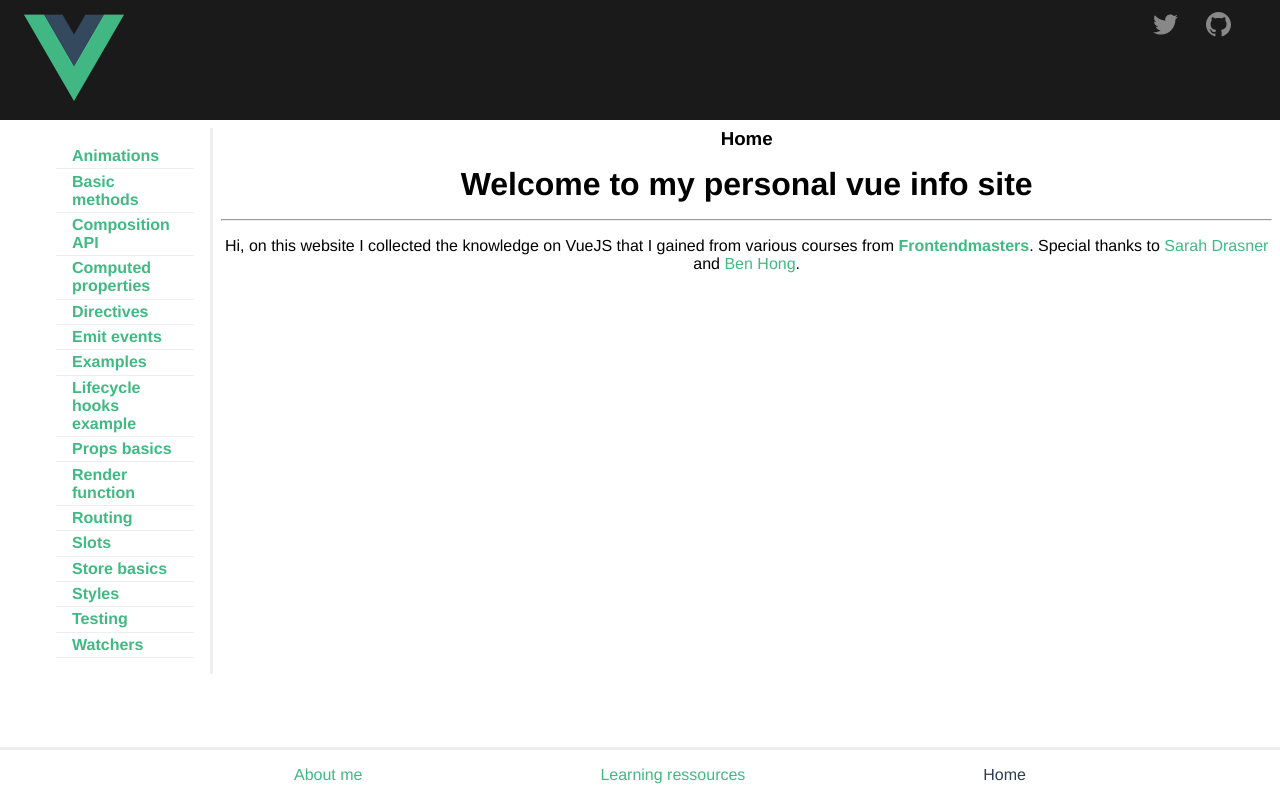
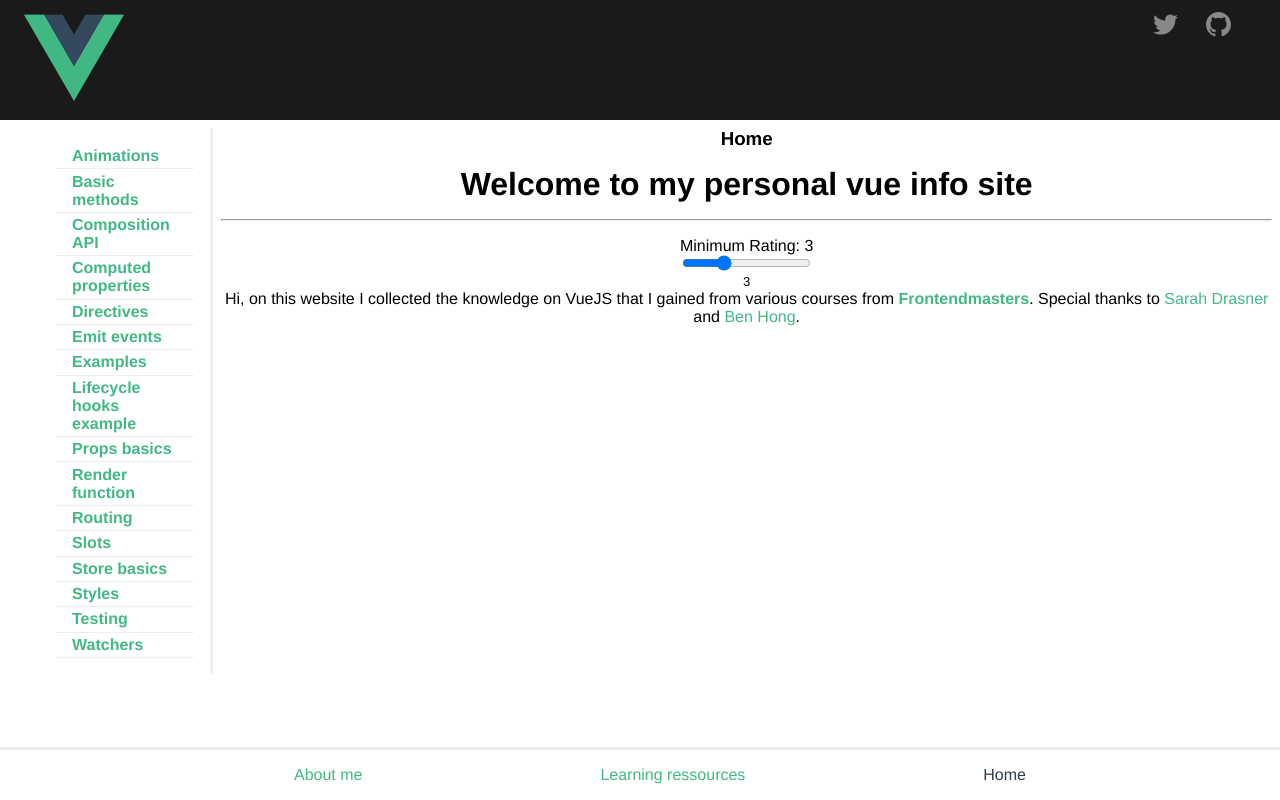
Before and after one commit to HannesLinde/vue_playground, a Vue app: page /home in a window 1280 px wide. Built offline with nearby package versions, Linux system fonts and the light colour scheme.

Commit message:
add styled inputs view

```diff
--- a/src/router/index.ts
+++ b/src/router/index.ts
@@ -162,6 +162,11 @@ const routes: Array<RouteRecordRaw> = [
     component: Styles
   },
   {
+    path: '/css-styles/inputs',
+    name: 'Input styles',
+    component: () => import(/*webpackChunkName: inputStyles*/ '@/views/StyleInputs.vue')
+  },
+  {
     path: '/examples',
     name: 'Examples',
     component: Examples
--- a/src/views/Home.vue
+++ b/src/views/Home.vue
@@ -2,9 +2,29 @@
   <div :class="$style.intro">
     <h1 data-test="home-heading">Welcome to my personal vue info site</h1>
     <hr>
+    <p>Minimum Rating: {{minimumRating}}</p>
+    <input
+      type="range"
+      name="rating"
+      min="0"
+      max="10"
+      :value="minimumRating"
+      @input="changeRating"
+       />
+       <pre>{{minimumRating}}</pre>
     <p data-test="welcome-text">Hi, on this website I collected the knowledge on VueJS that I gained from various courses from <strong><a target="_blank" href="https://frontendmasters.com">Frontendmasters</a></strong>. Special thanks to <a target="_blank" href="https://twitter.com/sarah_edo">Sarah Drasner</a> and <a target="_blank" href="https://twitter.com/bencodezen">Ben Hong</a>.</p>
   </div>
 </template>
+<script setup lang="ts">
+  import { ref } from 'vue'
+
+  const minimumRating=ref(3);
+  const changeRating = (event) => {
+    minimumRating.value = event.target.value
+  }
+
+
+</script>
 
 <style lang="scss" module>
   .intro {
--- /dev/null
+++ b/src/views/StyleInputs.vue
@@ -0,0 +1,116 @@
+<template>
+  <div>
+    <input
+      type="range"
+      min="0"
+      max="10"
+      :value="rating"
+      @input="changeRating"
+      />
+      <div>{{rating}}</div>
+  </div>
+</template>
+
+<script setup lang="ts">
+import { ref } from 'vue';
+
+const rating=ref(0);
+
+/* const changeRating = (event: Event) => {
+  const target = (<HTMLInputElement>event.target);
+  rating.value = Number(target.value);
+}; */
+
+const changeRating = (event: any) => {
+  rating.value = event.target.value;
+}
+
+</script>
+
+<style lang="scss" scoped>
+input[type=range] {
+  -webkit-appearance: none;
+  margin: 18px 0;
+  width: 100%;
+}
+input[type=range]:focus {
+  outline: none;
+}
+input[type=range]::-webkit-slider-runnable-track {
+  width: 100%;
+  height: 8.4px;
+  cursor: pointer;
+  box-shadow: 1px 1px 1px #000000, 0px 0px 1px #0d0d0d;
+  background: #3071a9;
+  border-radius: 1.3px;
+  border: 0.2px solid #010101;
+}
+input[type=range]::-webkit-slider-thumb {
+  box-shadow: 1px 1px 1px #000000, 0px 0px 1px #0d0d0d;
+  border: 1px solid #000000;
+  height: 36px;
+  width: 16px;
+  border-radius: 3px;
+  background: #ffffff;
+  cursor: pointer;
+  -webkit-appearance: none;
+  margin-top: -14px;
+}
+input[type=range]:focus::-webkit-slider-runnable-track {
+  background: #367ebd;
+}
+input[type=range]::-moz-range-track {
+  width: 100%;
+  height: 8.4px;
+  cursor: pointer;
+  box-shadow: 1px 1px 1px #000000, 0px 0px 1px #0d0d0d;
+  background: #3071a9;
+  border-radius: 1.3px;
+  border: 0.2px solid #010101;
+}
+input[type=range]::-moz-range-thumb {
+  box-shadow: 1px 1px 1px #000000, 0px 0px 1px #0d0d0d;
+  border: 1px solid #000000;
+  height: 36px;
+  width: 16px;
+  border-radius: 3px;
+  background: #ffffff;
+  cursor: pointer;
+}
+input[type=range]::-ms-track {
+  width: 100%;
+  height: 8.4px;
+  cursor: pointer;
+  background: transparent;
+  border-color: transparent;
+  border-width: 16px 0;
+  color: transparent;
+}
+input[type=range]::-ms-fill-lower {
+  background: #2a6495;
+  border: 0.2px solid #010101;
+  border-radius: 2.6px;
+  box-shadow: 1px 1px 1px #000000, 0px 0px 1px #0d0d0d;
+}
+input[type=range]::-ms-fill-upper {
+  background: #3071a9;
+  border: 0.2px solid #010101;
+  border-radius: 2.6px;
+  box-shadow: 1px 1px 1px #000000, 0px 0px 1px #0d0d0d;
+}
+input[type=range]::-ms-thumb {
+  box-shadow: 1px 1px 1px #000000, 0px 0px 1px #0d0d0d;
+  border: 1px solid #000000;
+  height: 36px;
+  width: 16px;
+  border-radius: 3px;
+  background: #ffffff;
+  cursor: pointer;
+}
+input[type=range]:focus::-ms-fill-lower {
+  background: #3071a9;
+}
+input[type=range]:focus::-ms-fill-upper {
+  background: #367ebd;
+}
+</style>
--- a/src/views/Styles.vue
+++ b/src/views/Styles.vue
@@ -1,4 +1,5 @@
 <template>
+<button @click="goToInputStyling">Click here for input styling</button>
   <p>
     The <code>style</code> tag of single-file-components should get the <code>scoped</code> attribute by default. Sometimes (e.g. on #app-level) it might make sense to not use it. There is another way to keep CSS-classes local, using class bindings and <code>&#60;style module&#62;</code> For the paragraph below, the code looks like this
   </p>
@@ -15,22 +16,31 @@
   <h2 :class="toggleThisHeadline">Headline</h2>
   <pre>{{$style}}</pre>
 </template>
+
 <script setup lang="ts">
 import {ref, getCurrentInstance, computed} from "vue";
+import { useRouter } from "vue-router";
 import BaseCodeBlock from '@/components/BaseCodeBlock.vue';
 
+const thisCompo = getCurrentInstance();
 const headlineStyle = ref(false);
-const thisCompo = getCurrentInstance();
 const styles = thisCompo?.ctx.$options.__cssModules.$style;
+
 const changeClass = () => {
   console.log("Styles", styles);
   console.log(typeof(thisCompo))
   headlineStyle.value = !headlineStyle.value
 }
+
 const toggleThisHeadline = computed(() => {
   // return headlineStyle.value ? getCurrentInstance()?.ctx.$options.__cssModules.$style.explosive : getCurrentInstance()?.ctx.$options.__cssModules.$style.boring;
   return headlineStyle.value ? styles.explosive : styles.boring;
 })
+
+const router = useRouter();
+const goToInputStyling = () => {
+  router.push({name: 'Input styles'});
+}
 </script>
 
 <!--
```
Also changed, not shown: 1 other file (tests, documents, lock files or other folders).
